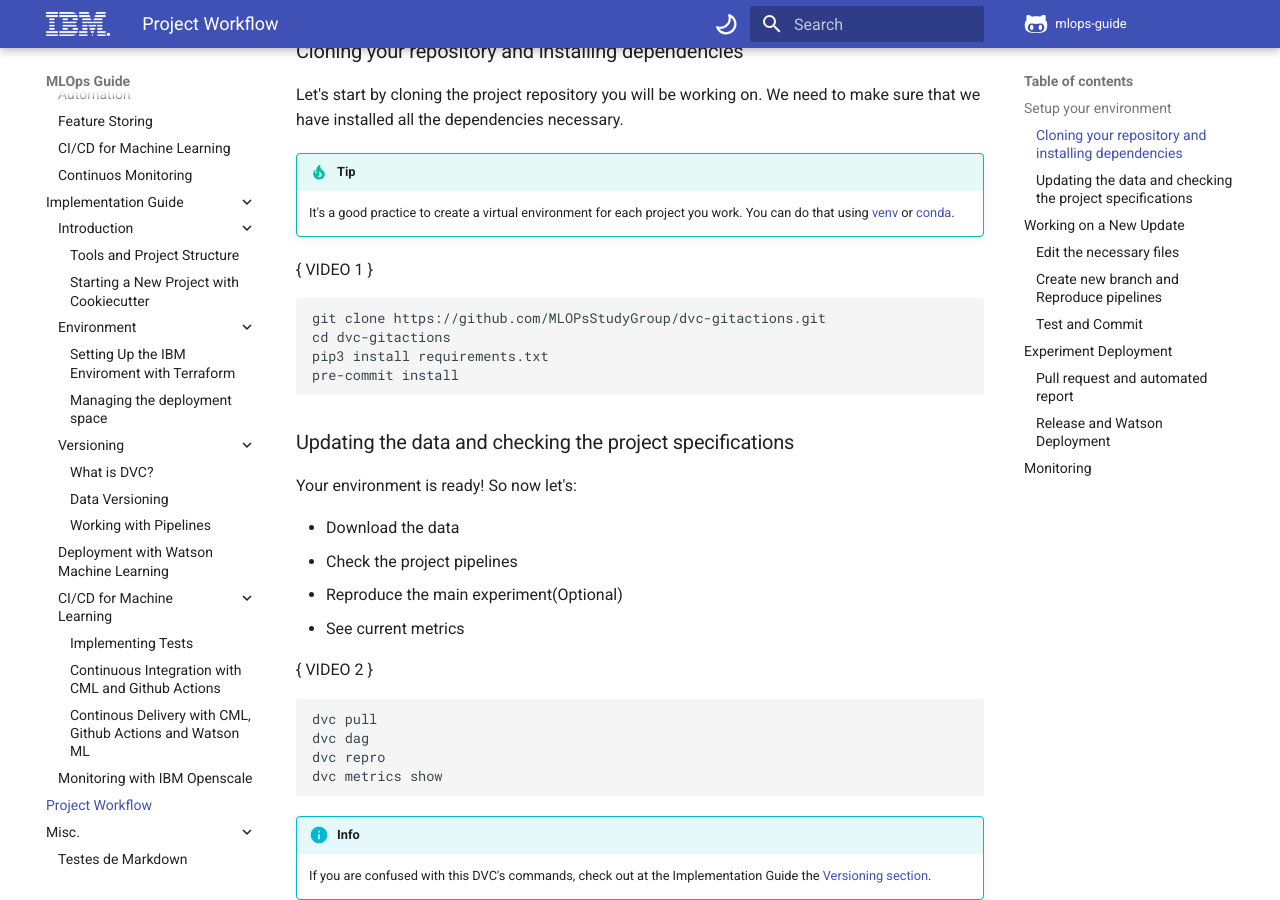
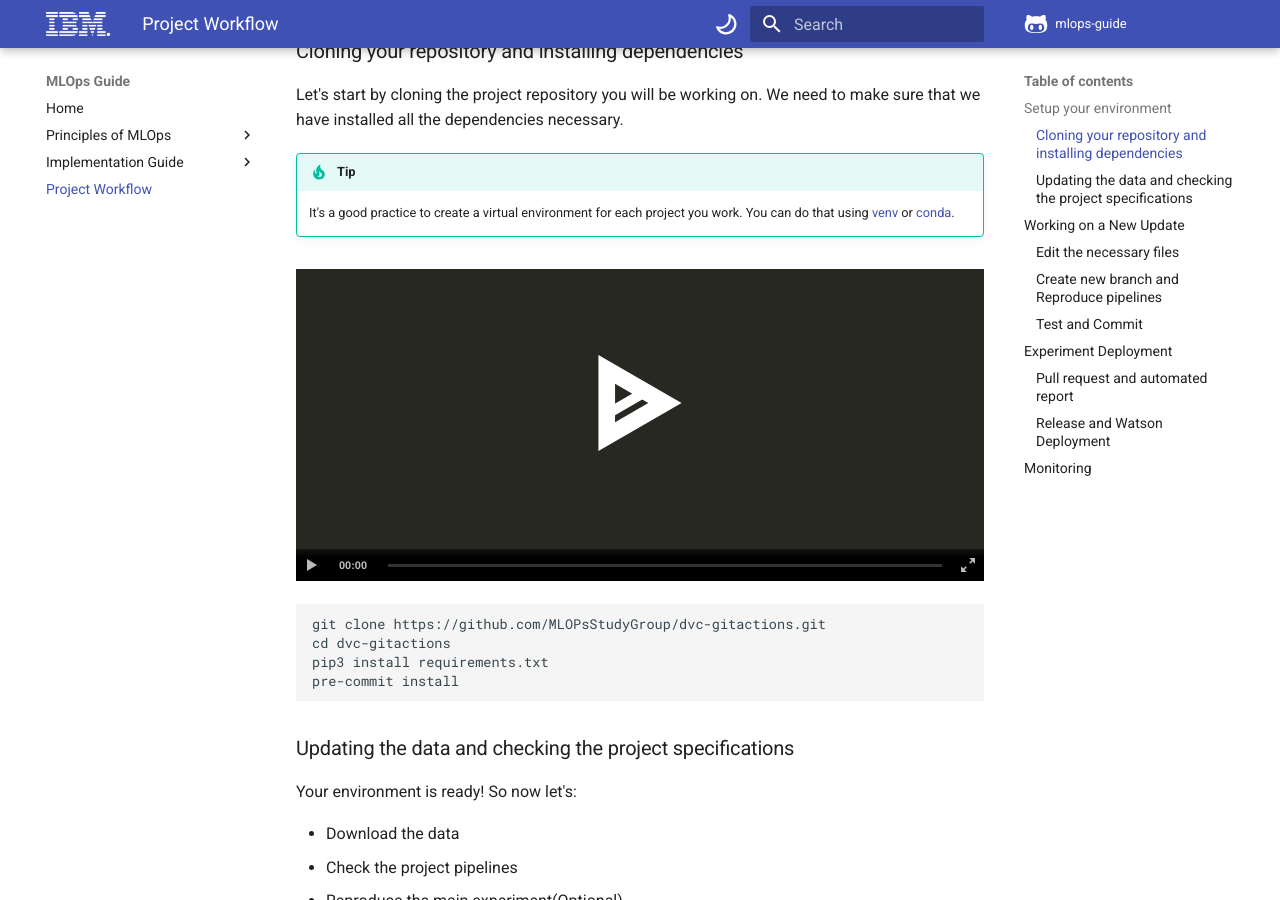
Before and after one commit to mlops-guide/mlops-guide.github.io, an MkDocs documentation site: the page built from docs/Workflow/index.md, in a window 1280 px wide and 900 px high, scrolled down 402 px. Built offline with MkDocs 1.6.1 and Material for MkDocs 9.7.7, drawn with Linux system fonts in a browser that asks for light colours; comment, search, counter and statistics services are not loaded.

Commit message:
first video

````diff
--- a/docs/Workflow/index.md
+++ b/docs/Workflow/index.md
@@ -15,7 +15,7 @@
 !!! tip
     It's a good practice to create a virtual environment for each project you work. You can do that using [venv](https://docs.python.org/3/library/venv.html) or [conda](https://conda.io/projects/conda/en/latest/user-guide/tasks/manage-environments.html).
 
-{ VIDEO 1 }
+<asciinema-player rows=18 theme="monokai" cols=200 src="/mlops-guide/ASCII_cinema/workflow/part1.cast"></asciinema-player>
 ```
 git clone https://github.com/MLOPsStudyGroup/dvc-gitactions.git
 cd dvc-gitactions
--- a/mkdocs.yml
+++ b/mkdocs.yml
@@ -10,7 +10,7 @@
   logo: assets/logo-white.png
 
   features:
-    - navigation.expand
+    - navigation.extend
   palette:
     # Light mode
     - media: "(prefers-color-scheme: light)"
@@ -69,9 +69,7 @@
         - 'CICD/cml_testing.md'
         - 'CICD/cml_deploy.md'
       - 'Openscale/index.md'
-    - 'Workflow/index.md'
-    - Misc.:
-      - 'Testes/index.md'
+    - Project Workflow: 'Workflow/index.md'
 
 extra_css:
   - ASCII_cinema/asciinema-player.css
````
Also changed, not shown: 1 other file.
